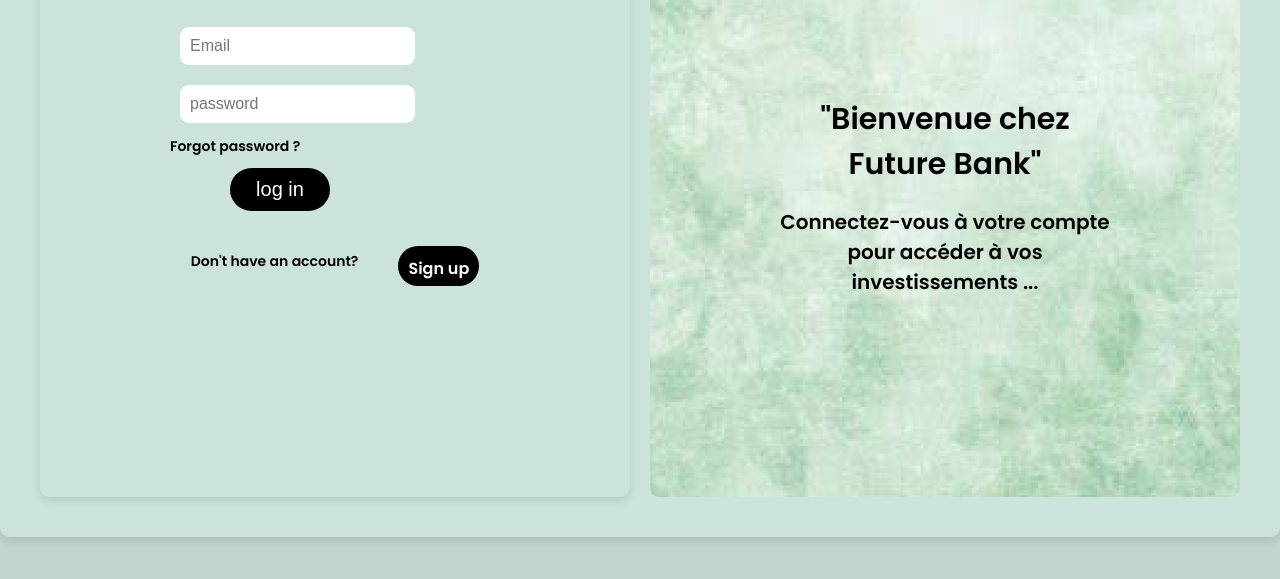
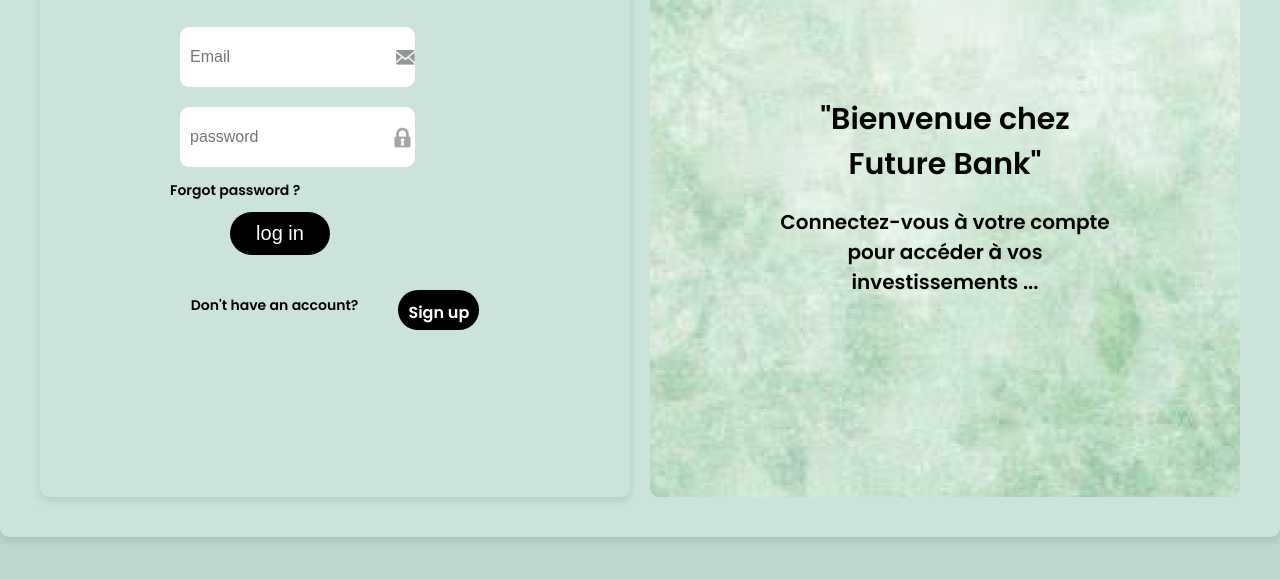
Before and after one commit to ligh-cloud/future-bank, a plain HTML site: page login.html in a window 1280 px wide. Shown: the part 203-782 px from the top of the page. Drawn offline with Linux system fonts and the light colour scheme.

Commit message:
j'ai ajouter les deux icones de l'email et de password inputs

```diff
--- a/login.html
+++ b/login.html
@@ -16,8 +16,8 @@
                 <div class="form-login-box">
                      <h1>Log in </h1>
                       <form class="form-login">
-                        <input type="email" placeholder="Email" required>
-                        <input type="password"placeholder="password" required><br>
+                        <input type="email" placeholder="Email"  class="icone-email">
+                        <input type="password"placeholder="password" class="icone-password" required><br>
                         <a href="#" class ="forget-pass">Forgot password ?</a><br>
                         <input type="submit" value="log in"  class="login-button" required> <br>
                       </form>
--- a/styleh.css
+++ b/styleh.css
@@ -62,6 +62,27 @@
     padding: 40px;
     border-radius: 9px;
     box-shadow: 0 4px 8px rgba(0, 0, 0, 0.1);
+    position: relative;
+ }
+ .icone-email{
+    padding-left: 35px;
+    width: 100%;
+    height: 40px;
+    background-image: url(imghanane/icone-email.png);
+    background-size: 19px 25px;
+    background-repeat: no-repeat;
+    background-position:right;
+
+
+ }
+ .icone-password{
+    padding-left: 35px;
+    width: 100%;
+    height: 40px;
+    background-image: url(imghanane/icone-pass.png);
+    background-size: 25px 25px;
+    background-repeat: no-repeat;
+    background-position: right;
  }
  .form-login-box h1{
     height: 60px;
```
Also changed, not shown: imghanane/ICONE IMAIL.jpg (deleted), imghanane/icon-pass.png (deleted), imghanane/icone-email.png (added), imghanane/icone-pass.png (added).
